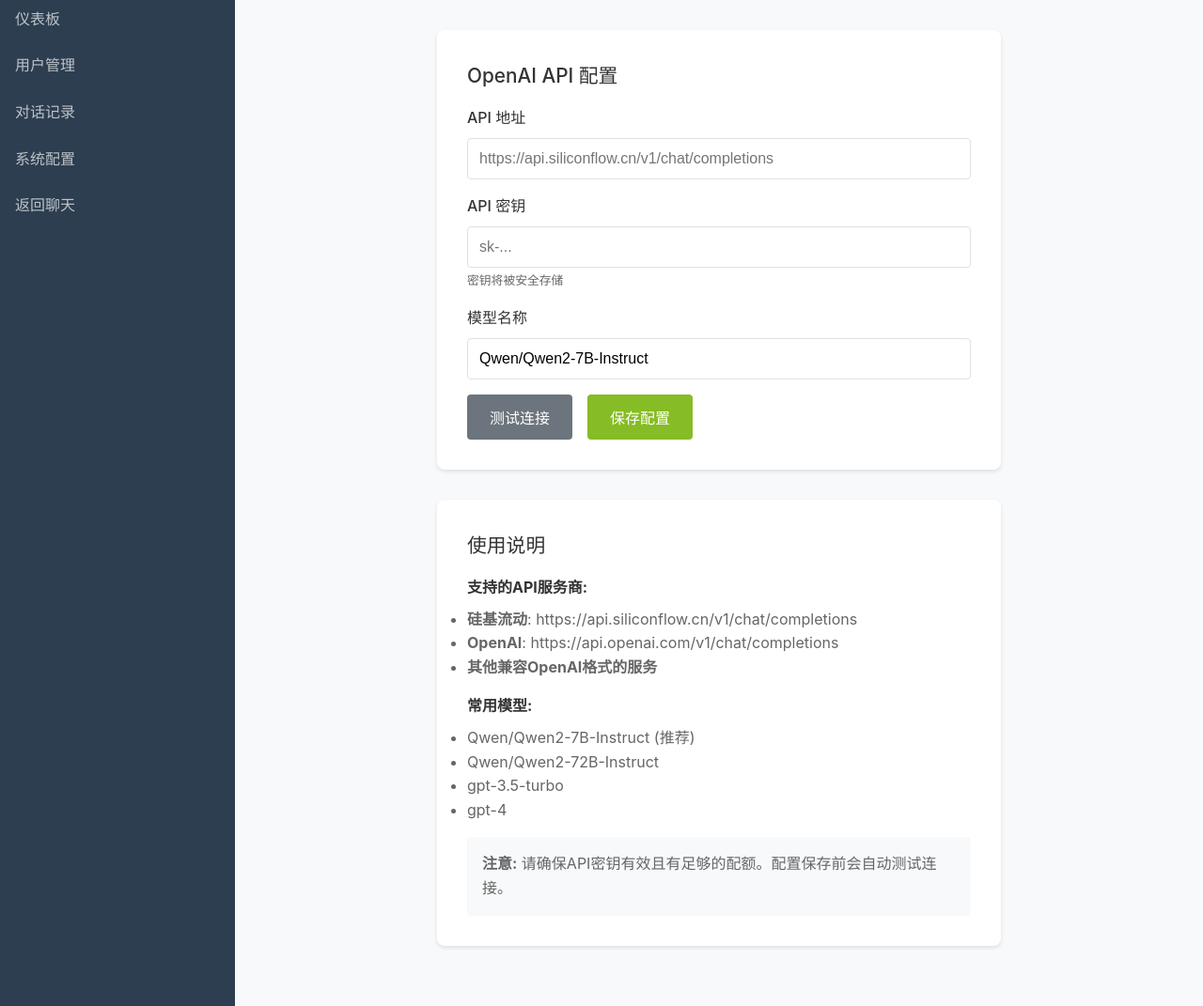
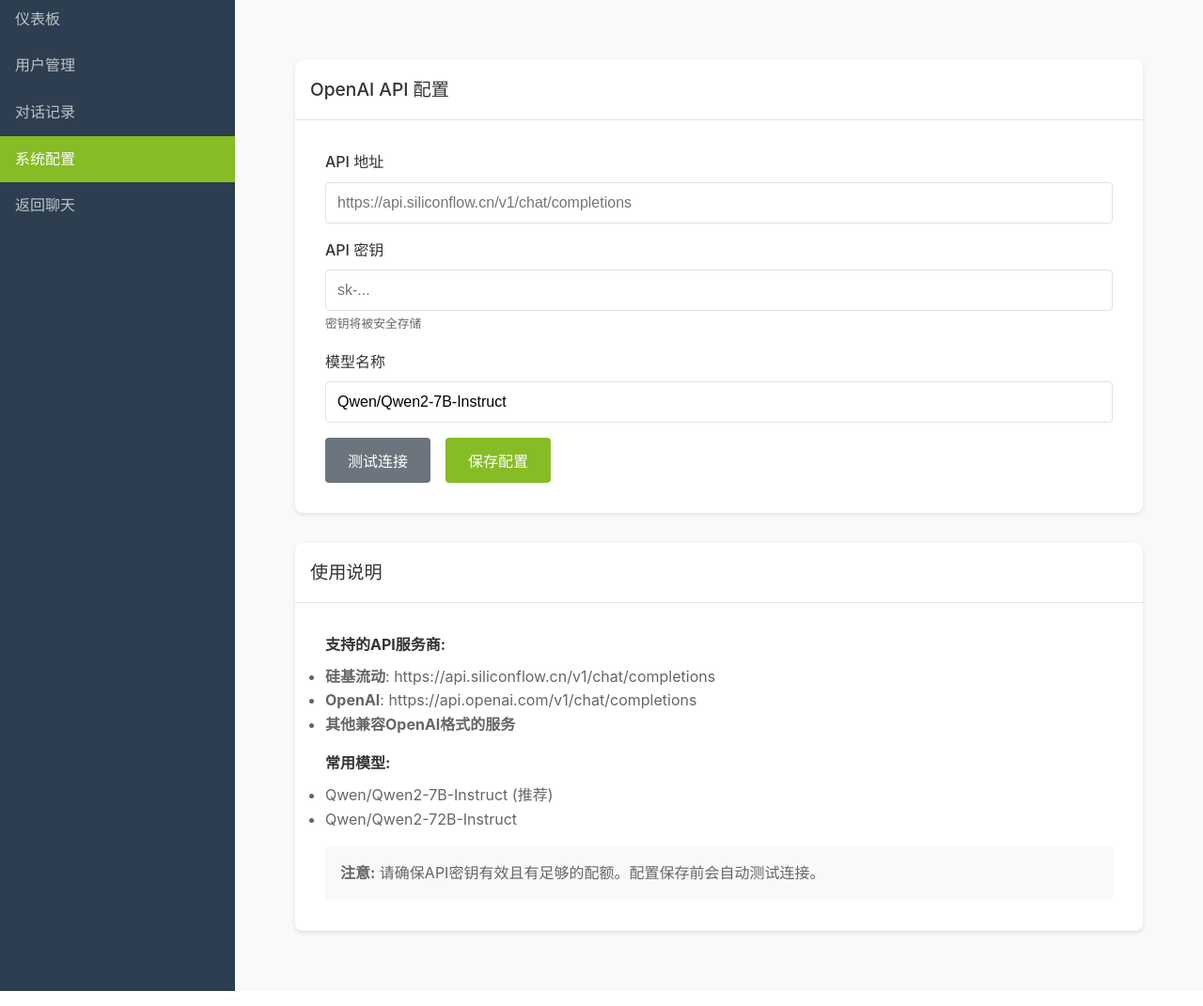
Before and after one commit to swucim/SimpleChat-Qwen, a Flask app: page /admin/config in a window 1280 px wide. Shown: the part 84-1155 px from the top of the page at 94% size. Run offline with Flask 3, Linux system fonts and the light colour scheme; a user stored in the database is signed in.

Commit message:
feat: 完成管理后台界面优化 v0.1.0
- 调整仪表板监控指标宽度与最近活动保持一致
- 修改管理后台左侧边栏选中背景色为 #86BC25
- 实现侧边栏导航状态持久化功能
- 优化登录页面样式，移除滚动条并确保背景铺满
- 移除仪表板页面重复标题内容
- 统一系统配置页面布局风格，铺满页面宽度
- 更新常用模型列表，仅保留 Qwen 系列模型

```diff
--- a/app/static/css/admin.css
+++ b/app/static/css/admin.css
@@ -1,8 +1,21 @@
 /* 管理员后台样式 */
+
+/* 全局样式重置 */
+html, body {
+    margin: 0;
+    padding: 0;
+    height: 100%;
+    overflow-x: hidden;
+}
+
+body.login-page {
+    overflow: hidden;
+}
 
 /* 登录页面样式 */
 .login-container {
-    min-height: 100vh;
+    height: 100vh;
+    overflow: hidden;
     display: flex;
     align-items: center;
     justify-content: center;
@@ -231,7 +244,7 @@
 
 .admin-nav-item:hover,
 .admin-nav-item.active {
-    background: #34495e;
+    background: #86BC25;
     color: white;
 }
 
--- a/app/templates/admin/base.html
+++ b/app/templates/admin/base.html
@@ -73,5 +73,36 @@
     {% endif %}
 
     {% block scripts %}{% endblock %}
+
+    <!-- 侧边栏导航激活状态脚本 -->
+    <script>
+        document.addEventListener('DOMContentLoaded', function() {
+            // 获取所有导航项
+            const navItems = document.querySelectorAll('.admin-nav-item');
+            const currentPath = window.location.pathname;
+
+            // 根据当前路径设置激活状态
+            navItems.forEach(function(item) {
+                const href = item.getAttribute('href');
+                if (href && currentPath === href) {
+                    item.classList.add('active');
+                } else {
+                    item.classList.remove('active');
+                }
+            });
+
+            // 为每个导航项添加点击事件
+            navItems.forEach(function(item) {
+                item.addEventListener('click', function() {
+                    // 移除所有导航项的 active 类
+                    navItems.forEach(function(navItem) {
+                        navItem.classList.remove('active');
+                    });
+                    // 为当前点击的导航项添加 active 类
+                    this.classList.add('active');
+                });
+            });
+        });
+    </script>
 </body>
 </html>
--- a/app/templates/admin/config.html
+++ b/app/templates/admin/config.html
@@ -3,10 +3,12 @@
 {% block page_title %}系统配置{% endblock %}
 
 {% block content %}
-<div class="config-container">
-    <div class="config-card">
-        <h3 class="config-title">OpenAI API 配置</h3>
-
+<div style="padding: 2rem;">
+    <div class="table-container" style="margin-bottom: 2rem;">
+        <div class="table-header">
+            <h3 class="table-title">OpenAI API 配置</h3>
+        </div>
+        <div style="padding: 2rem;">
             <form method="POST" id="configForm">
                 <div class="form-group">
                     <label for="api_url" class="form-label">API 地址</label>
@@ -38,10 +40,13 @@
 
             <div id="testResult" style="display: none;"></div>
         </div>
+    </div>
 
-    <div class="config-card">
-        <h3 class="config-title">使用说明</h3>
-        <div style="color: #666; line-height: 1.6;">
+    <div class="table-container">
+        <div class="table-header">
+            <h3 class="table-title">使用说明</h3>
+        </div>
+        <div style="padding: 2rem; color: #666; line-height: 1.6;">
             <h4 style="color: var(--text-color); margin-bottom: 0.5rem;">支持的API服务商:</h4>
             <ul style="margin-bottom: 1rem;">
                 <li><strong>硅基流动</strong>: https://api.siliconflow.cn/v1/chat/completions</li>
@@ -53,8 +58,6 @@
             <ul>
                 <li>Qwen/Qwen2-7B-Instruct (推荐)</li>
                 <li>Qwen/Qwen2-72B-Instruct</li>
-                <li>gpt-3.5-turbo</li>
-                <li>gpt-4</li>
             </ul>
 
             <div style="margin-top: 1rem; padding: 1rem; background: #f8f9fa; border-radius: 4px;">
```
Also changed, not shown: app/templates/admin/dashboard.html (+1 -6 lines), app/templates/admin/login.html (+8 -0 lines). Lines whose indentation alone changed are shown as unchanged.
